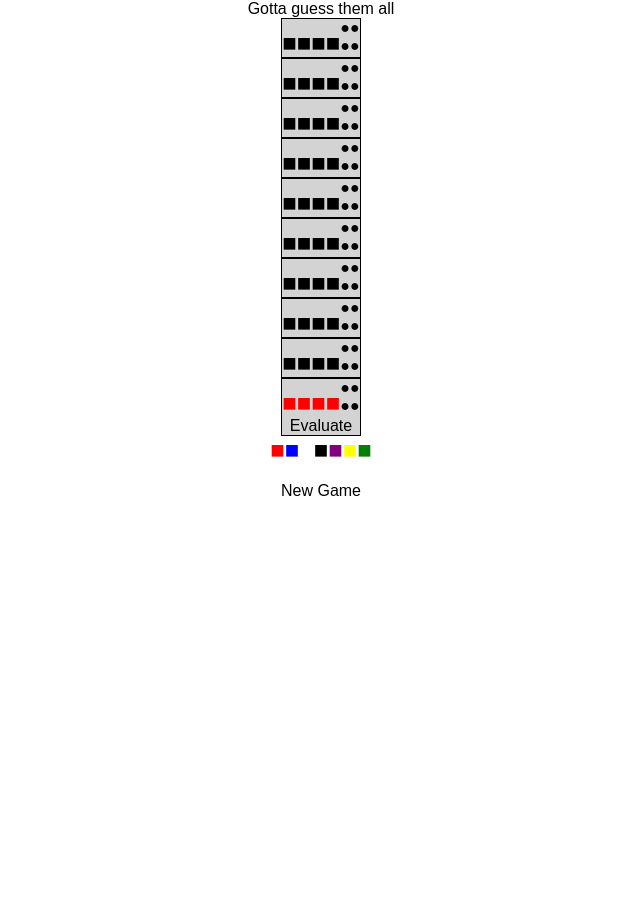
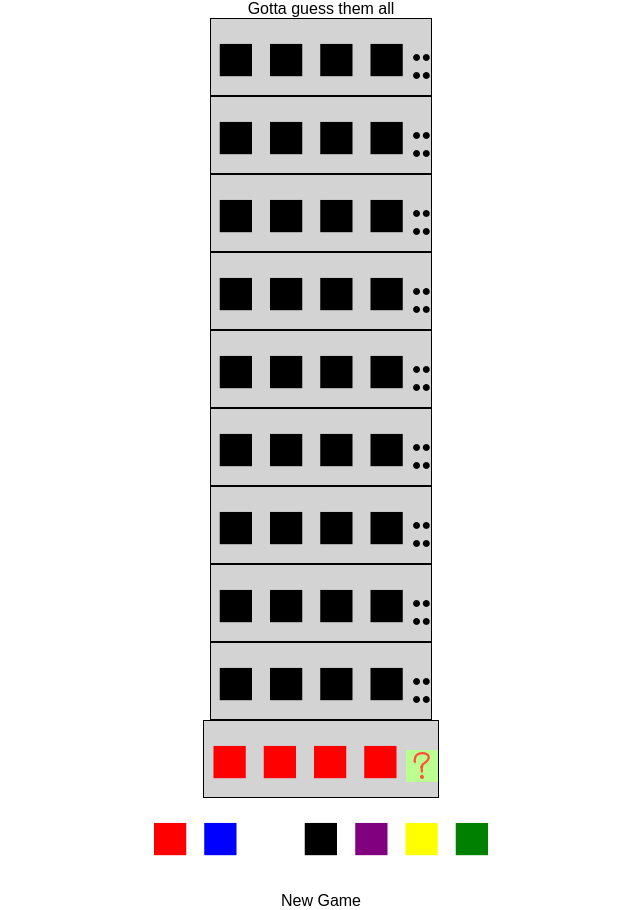
Before and after one commit to gabema/webminder, a React app: page / in a window 1280 px wide. Shown: the whole page, without its empty margins (319-959 px from the left). Before the commit the page ends 800 px from the top, so only its background shows below. Built offline with nearby package versions, Linux system fonts and the light colour scheme.

Commit message:
Moved evaluate option and made pieces bigger

```diff
--- a/src/components/GuessRow.css
+++ b/src/components/GuessRow.css
@@ -1,5 +1,14 @@
 .piece-group {
     display: inline;
+}
+
+.evalute-group {
+    display: inline-block;
+}
+
+.evalute-image {
+    width: 32px;
+    height: 32px;
 }
 
 .pin-group {
--- a/src/components/GuessRow.js
+++ b/src/components/GuessRow.js
@@ -3,6 +3,7 @@ import PropTypes from 'prop-types';
 import Piece from './Piece';
 import Pin from './Pin';
 import './GuessRow.css';
+import guess from '../../public/guess.png';
 
 const colorValue = ['black', 'white', 'red'];
 
@@ -12,10 +13,21 @@ const pieceHandler = (inPlay, onPieceClicked, piece, index) => {
             () => {};
 };
 
-const showEvaluateOption = (inPlay, index, onEvaluateRow) => {
-    return !inPlay ? [] :
-            [<div onClick={() => onEvaluateRow(index)} key="1">Evaluate</div>];
-};
+const showPinGroup = (inPlay, index, onEvaluateRow, pins) =>
+    inPlay ?
+    <div className='evalute-group' onClick={() => onEvaluateRow(index)}><img className="evalute-image" alt="Evaluate" src={guess} /></div> :
+    <div className='pin-group'>
+        <div className='pin-row'>
+            <Pin color={colorValue[pins[0] || 0]}/>
+            <Pin color={colorValue[pins[1] || 0]}/>
+        </div>
+        <br/>
+        <div className='pin-row'>
+            <Pin color={colorValue[pins[2] || 0]}/>
+            <Pin color={colorValue[pins[3] || 0]}/>
+        </div>
+    </div>
+;
 
 const GuessRow = ({piece1, piece2, piece3, piece4, index, pins, inPlay, onPieceClicked, onEvaluateRow}) => (
       <div className='guess-row'>
@@ -25,18 +37,7 @@ const GuessRow = ({piece1, piece2, piece3, piece4, index, pins, inPlay, onPieceC
             <Piece color={piece3} onClick={pieceHandler(inPlay, onPieceClicked, 'piece3', index)} />
             <Piece color={piece4} onClick={pieceHandler(inPlay, onPieceClicked, 'piece4', index)} />
           </div>
-          <div className='pin-group'>
-            <div className='pin-row'>
-                <Pin color={colorValue[pins[0] || 0]}/>
-                <Pin color={colorValue[pins[1] || 0]}/>
-            </div>
-            <br/>
-            <div className='pin-row'>
-                <Pin color={colorValue[pins[2] || 0]}/>
-                <Pin color={colorValue[pins[3] || 0]}/>
-            </div>
-          </div>
-          {showEvaluateOption(inPlay, index, onEvaluateRow)}
+          {showPinGroup(inPlay, index, onEvaluateRow, pins)}
       </div>
 );
 
--- a/src/components/Piece.css
+++ b/src/components/Piece.css
@@ -1,4 +1,5 @@
 .piece {
     display: inline;
-    font-size: x-large;
+    font-size: 50pt;
+    margin: 5px;
 }
```
Also changed, not shown: public/guess.png (added).
